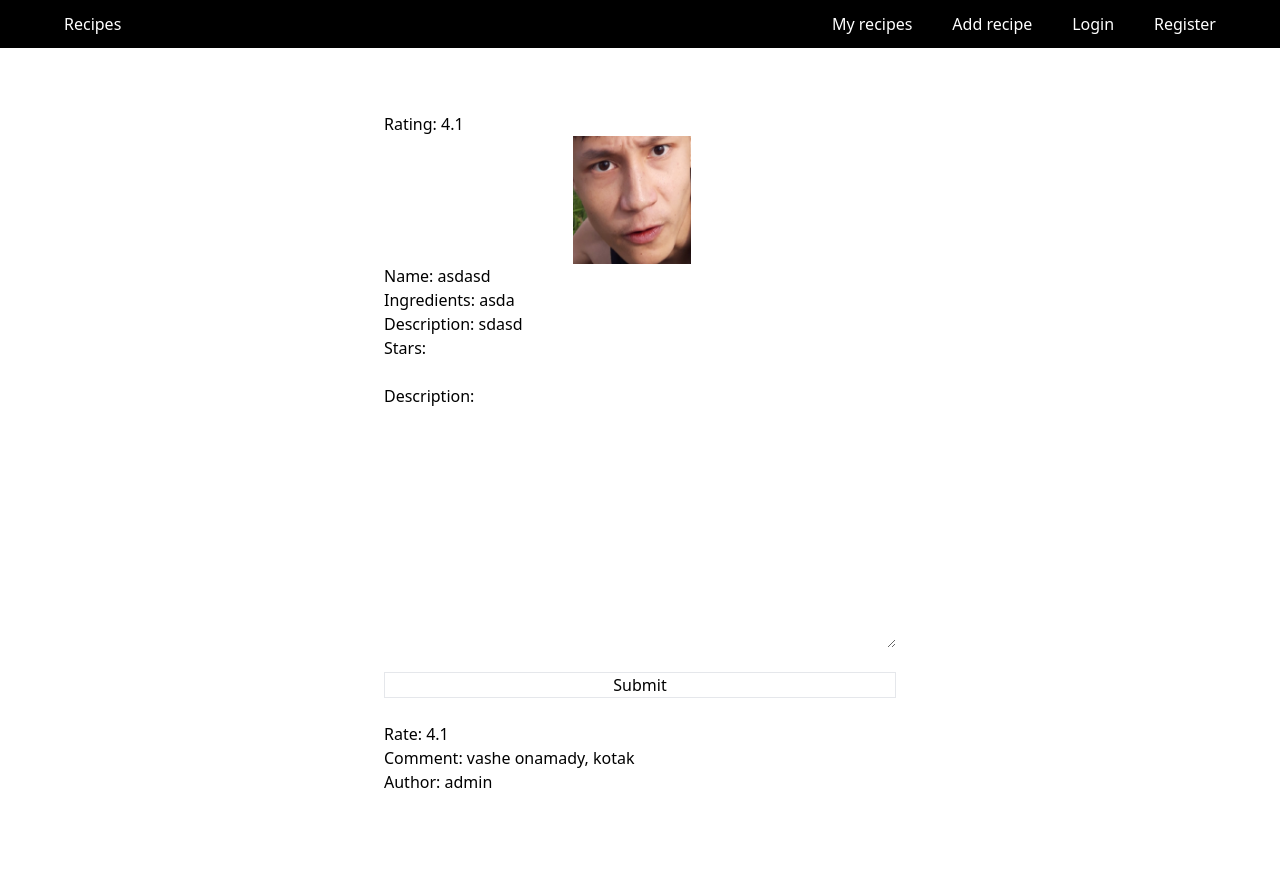
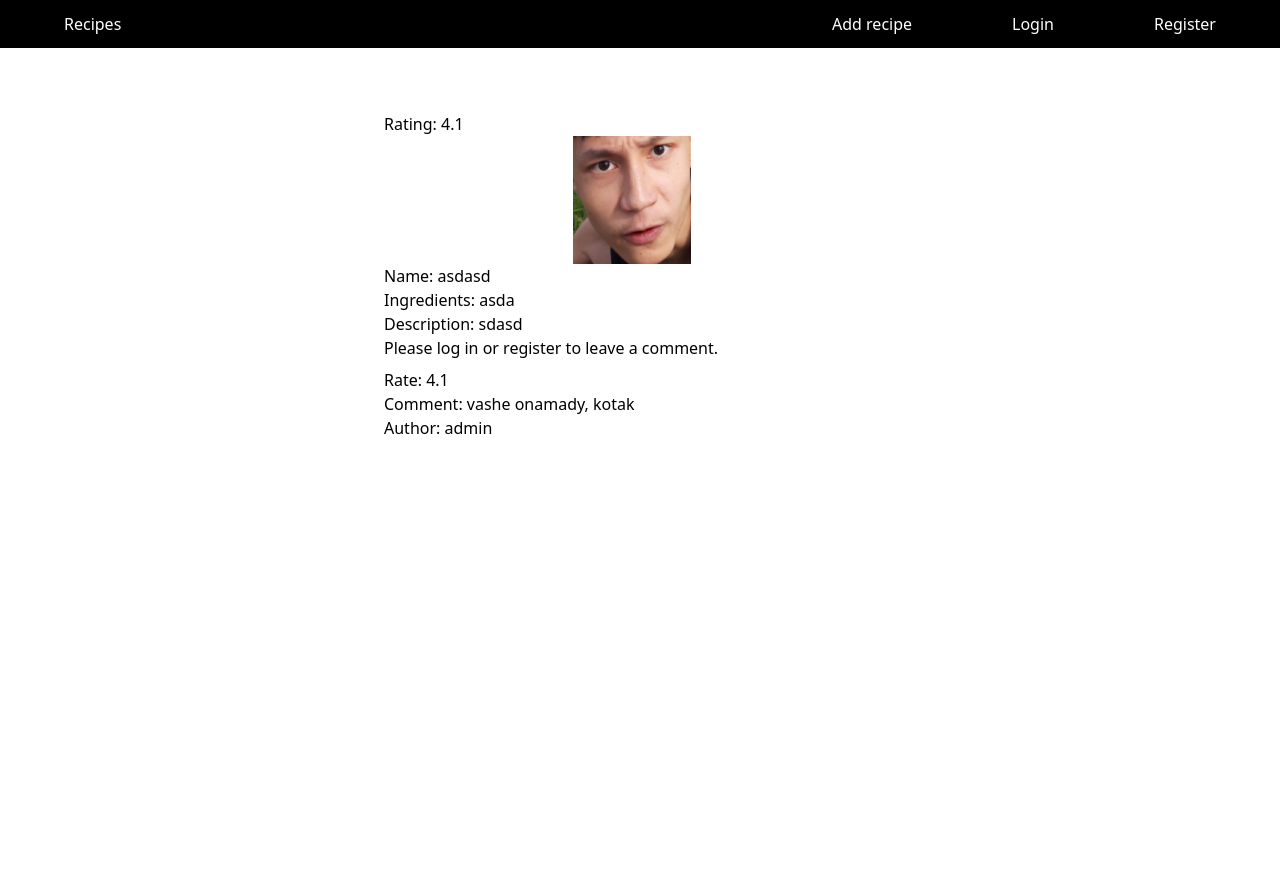
Before and after one commit to Nurislam530/recipe-app, a Django app: page /1/ in a window 1280 px wide. After the commit the page ends 434 px from the top, so only its background shows below. Run offline with Django 4.2, Linux system fonts and the light colour scheme; data comes from the database, SQL or seed files in the repository; both versions use the stored data as it was after the commit; some libraries are stand-ins or nearby versions.

Commit message:
Second Commit

```diff
--- a/core/templates/core/addRecipe.html
+++ b/core/templates/core/addRecipe.html
@@ -1,6 +1,7 @@
 {% extends 'core/base.html' %}
 
 {% block content %}
+{% if user.is_authenticated %}
 <form class="flex flex-col" method="post" enctype="multipart/form-data">
     {% csrf_token %}
     {% if submitted %}
@@ -11,4 +12,8 @@
     <input class="border mt-6" type="submit">
 
 </form>
+{% else %}
+<p>Please <a href="{% url 'login' %}">log in</a> or <a href="{% url 'register_user' %}">register</a> to add a recipe.</p>
+{% endif %}
+
 {% endblock content %}
--- a/core/templates/core/base.html
+++ b/core/templates/core/base.html
@@ -8,15 +8,18 @@
 <body>
     <nav>
         <div class="w-full py-3 px-16 bg-black flex text-white">
-            <a href="/" class="flex basis-8/12">Recipes</a>
+            <div class="flex basis-8/12">
+                <a class="hover:underline" href="/">Recipes</a>
+            </div>
+
             <div class="flex basis-4/12 justify-between">
-                <a href="{% url 'my_recipes' user.id %}">My recipes</a>
-                <a href="{% url "addRecipe" %}">Add recipe</a>
+                <a class="hover:underline" href="{% url "addRecipe" %}">Add recipe</a>
                 {% if user.is_authenticated %}
-                <a href="{% url "logout" %}">{{ user.username }}</a>
+                <a class="hover:underline" href="{% url 'my_recipes' user.id %}">My recipes</a>
+                <a class="text-green-600 hover:underline" href="{% url "logout" %}">{{ user.username }}</a>
                 {% else %}
-                <a href="{% url "login" %}">Login</a>
-                <a href="{% url "register_user" %}">Register</a>
+                <a class="hover:underline" href="{% url "login" %}">Login</a>
+                <a class="hover:underline" href="{% url "register_user" %}">Register</a>
                 {% endif %}
             </div>
         </div>
--- a/core/templates/core/detail.html
+++ b/core/templates/core/detail.html
@@ -9,16 +9,25 @@
     <div>Ingredients: {{recipe.ingredients}}</div>
     <div>Description: {{recipe.description}}</div>
 
-    <form class="flex flex-col" method="post" enctype="multipart/form-data">
+    {% if user.is_authenticated %}
+    <!-- Display the comment form for logged-in users -->
+    <form method="post" action="">
         {% csrf_token %}
-        {% if submitted %}
-        <h1 class="allign-center">Your recipe has been successfully uploaded to the website</h1>
-        {% endif %}
+        {{ form.as_p }}
+        <button type="submit">Submit Comment</button>
+    </form>
+    {% else %}
+        <!-- Display links to login and registration pages for not logged-in users -->
+        <p>Please <a href="{% url 'login' %}">log in</a> or <a href="{% url 'register_user' %}">register</a> to leave a comment.</p>
+    {% endif %}
+
+    {% comment %} <form class="flex flex-col" method="post" enctype="multipart/form-data">
+        {% csrf_token %}
         {{ form }}
         {{form.errors}}
         <input class="border mt-6" type="submit">
 
-    </form>
+    </form> {% endcomment %}
 
     {% for com in comment %}
     <div class="mt-2">Rate: {{com.stars}}</div>
--- a/core/templates/core/my_recipes.html
+++ b/core/templates/core/my_recipes.html
@@ -1,6 +1,7 @@
 {% extends 'core/base.html' %}
 
 {% block content %}
+{% if user.is_authenticated %}
     {% for recipe in recipes %}
     <div class="image mr-4 h-32 w-42 overflow-hidden">
         <img class="object-contain w-full h-full" src="{{ recipe.image.url }}">
@@ -9,4 +10,8 @@
     <div>Ingredients: {{recipe.ingredients}}</div>
     <div>Description: {{recipe.description}}</div>
     {% endfor %}
+{% else %}
+<p>Please <a href="{% url 'login' %}">log in</a> or <a href="{% url 'register_user' %}">register</a> to leave a comment.</p>
+{% endif %}
+
 {% endblock content %}
--- a/core/views.py
+++ b/core/views.py
@@ -22,7 +22,7 @@ def detail(request, pk):
         for com in comment:
             sum_of_stars += com.stars
         sum_of_stars = sum_of_stars/len(comment)
-        round(sum_of_stars, 2)
+        rounded_sum = round(sum_of_stars, 1)
     submitted = False
     if request.method == "POST":
         form = CommentForm(request.POST)
@@ -35,7 +35,7 @@ def detail(request, pk):
     elif 'submitted' in request.GET:
         submitted = True
     form = CommentForm()
-    return render(request, 'core/detail.html', { "recipe": recipe, "comment": comment,'form': form, 'submitted': submitted, 'sum_of_stars': sum_of_stars})
+    return render(request, 'core/detail.html', { "recipe": recipe, "comment": comment,'form': form, 'submitted': submitted, 'sum_of_stars': rounded_sum})
 
 def addRecipe(request):
     submitted = False
```
Also changed, not shown: db.sqlite3.
